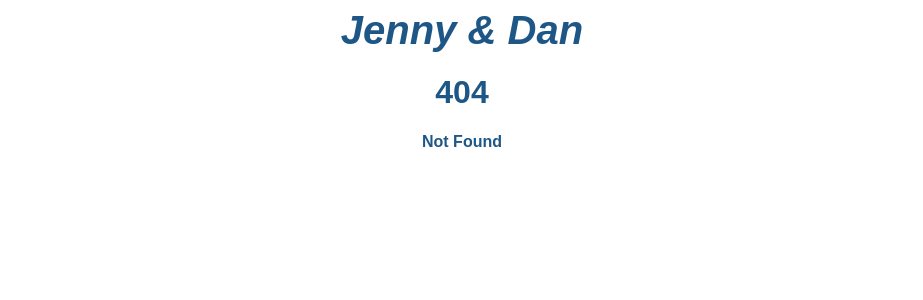
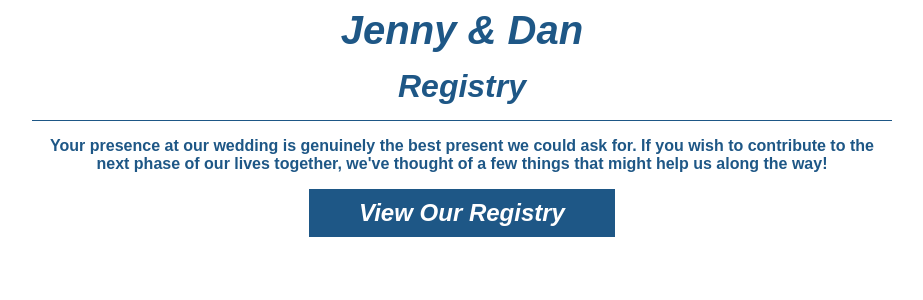
Before and after one commit to danomoseley/jennydan, a SvelteKit app: page /registry in a window 1280 px wide. Before the commit this address had no page. Shown: the top 300 px of the page, without its empty margins (178-1101 px from the left). Built offline with nearby package versions, Linux system fonts and the light colour scheme.

Commit message:
Add registry page

```diff
--- /dev/null
+++ b/src/routes/registry/+page.svelte
@@ -0,0 +1,14 @@
+<svelte:head>
+  <title>Registry - Jenny & Dan</title>
+  <meta name="description" content="Your presence at our wedding is genuinely the best present we could ask for. If you wish to contribute to the next phase of our lives together, we've thought of a few things that might help us along the way!" />
+</svelte:head>
+
+<div id="registry">
+  <h2>Registry</h2>
+  <p>
+    Your presence at our wedding is genuinely the best present we could ask for. If you wish to contribute to the next phase of our lives together, we've thought of a few things that might help us along the way!
+  </p>
+  <p>
+    <a href="https://withjoy.com/jennydanregistry/registry?irclickid=112wNzxb4xyKWym3XkR7-w%3AvUkHX13yVWwcmwQ0&utm_medium=affiliate&utm_source=impactradius&utm_campaign=wedding&utm_content=Skimbit%20Ltd.&irgwc=1" target="_blank"><div class="button">View Our Registry</div></a>
+  </p>
+</div>
```
